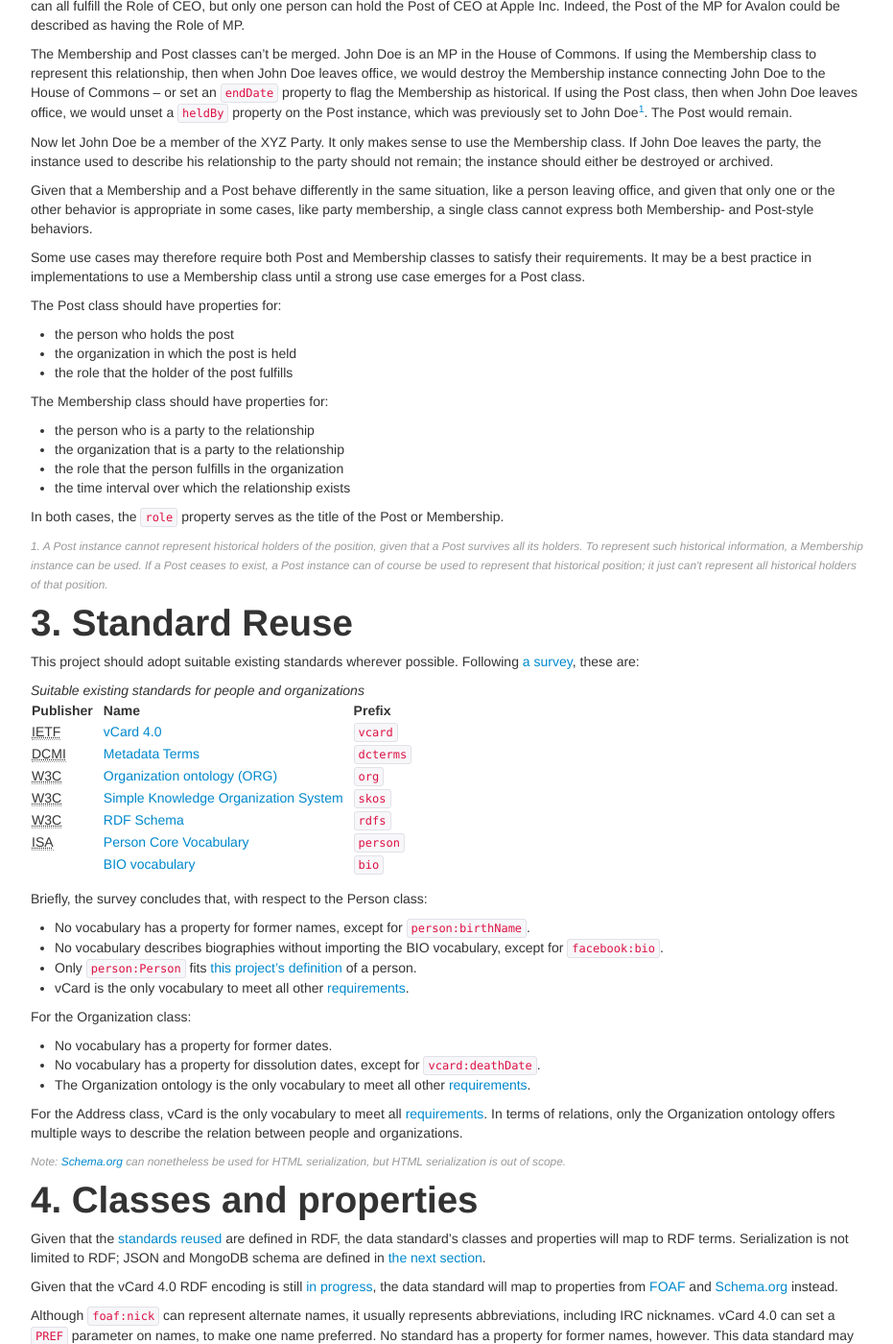
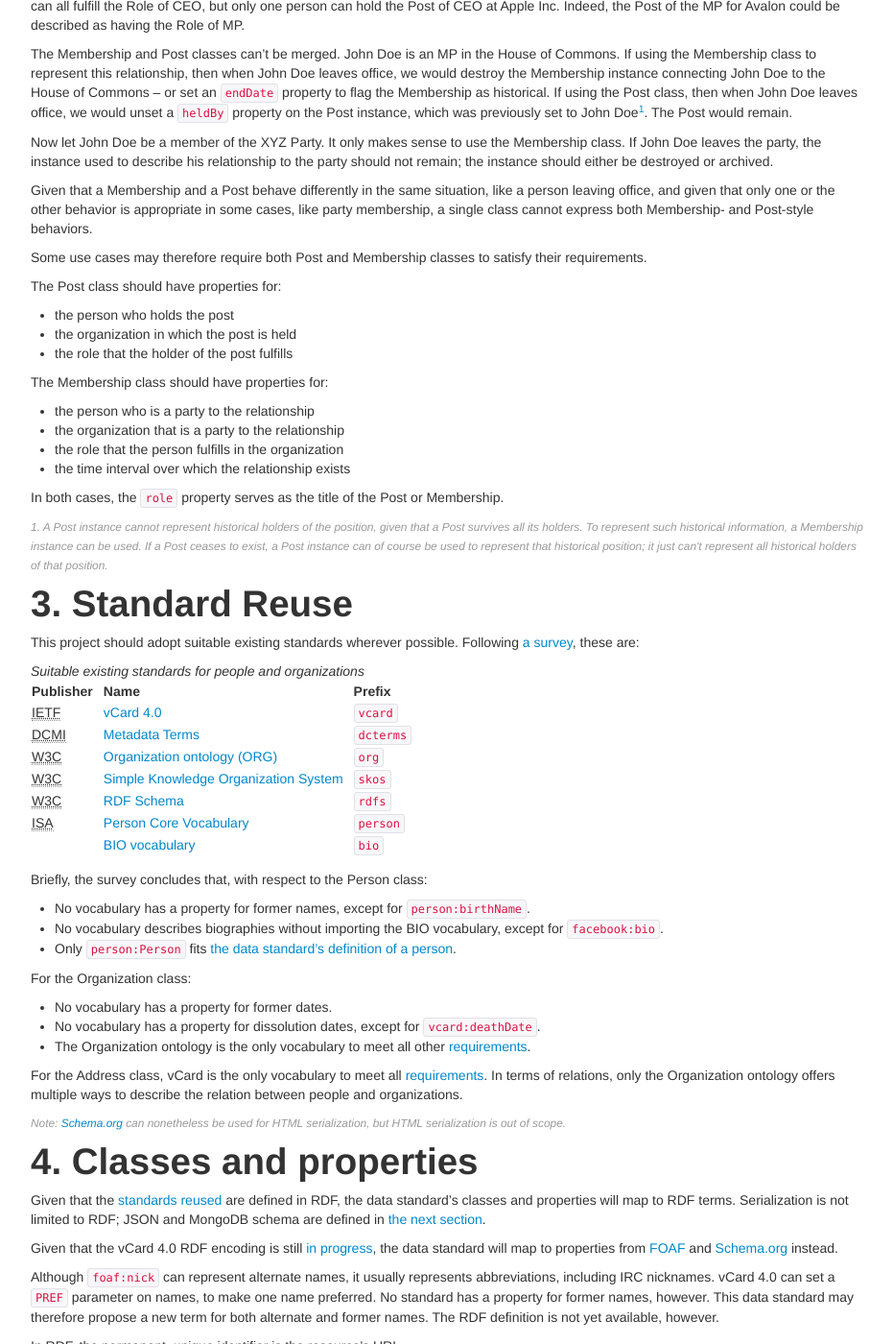
Before and after one commit to popolo-project/popolo-spec, a Jekyll site: the page built from data.md, in a window 1280 px wide and 1400 px high, scrolled down 2831 px. Shown: the whole window at 96% size, without its empty margins (323-1254 px from the left). Built offline with Jekyll 4.4.1, drawn with Linux system fonts in a browser that asks for light colours; nearby versions of some CDN libraries; Markdown is read by kramdown in place of the engine named in the settings; some of the changed text lies outside the part shown.

```diff
--- a/data.md
+++ b/data.md
@@ -171,7 +171,7 @@
 
 Given that a Membership and a Post behave differently in the same situation, like a person leaving office, and given that only one or the other behavior is appropriate in some cases, like party membership, a single class cannot express both Membership- and Post-style behaviors.
 
-Some use cases may therefore require both Post and Membership classes to satisfy their requirements. It may be a best practice in implementations to use a Membership class until a strong use case emerges for a Post class.
+Some use cases may therefore require both Post and Membership classes to satisfy their requirements.
 
 The Post class should have properties for:
 
@@ -246,8 +246,7 @@
 
 * No vocabulary has a property for former names, except for `person:birthName`.
 * No vocabulary describes biographies without importing the BIO vocabulary, except for `facebook:bio`.
-* Only `person:Person` fits [this project's definition](#scope) of a person.
-* vCard is the only vocabulary to meet all other [requirements](#Person).
+* Only `person:Person` fits [the data standard's definition of a person](#scope).
 
 For the Organization class:
 
```
Also changed, not shown: other parts of data.md (+2 -2 lines), 1 other file.
